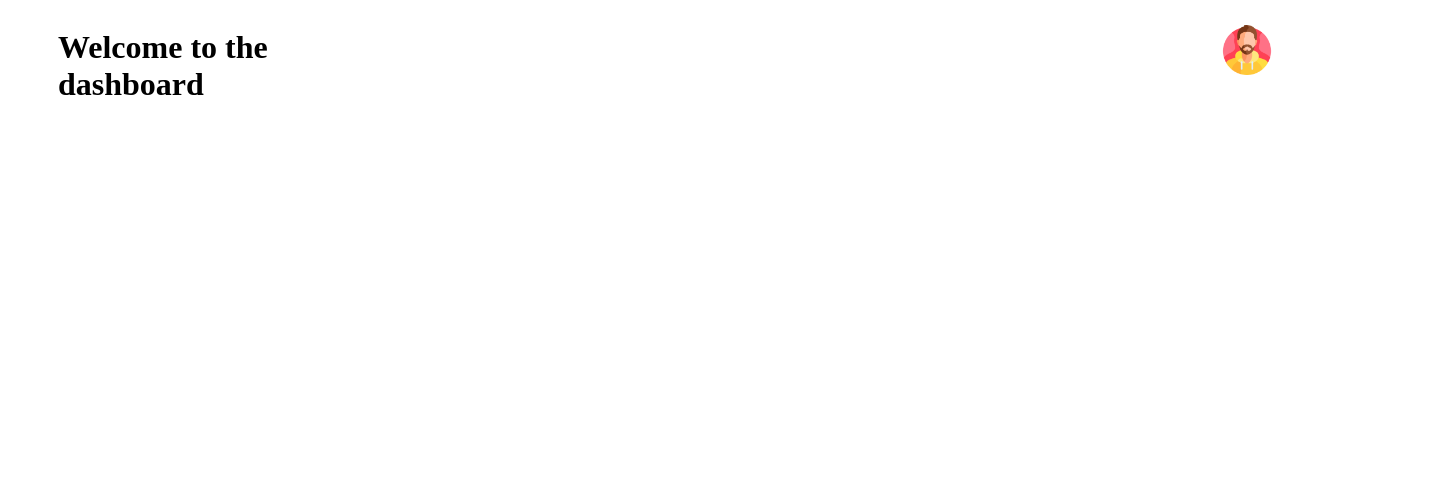
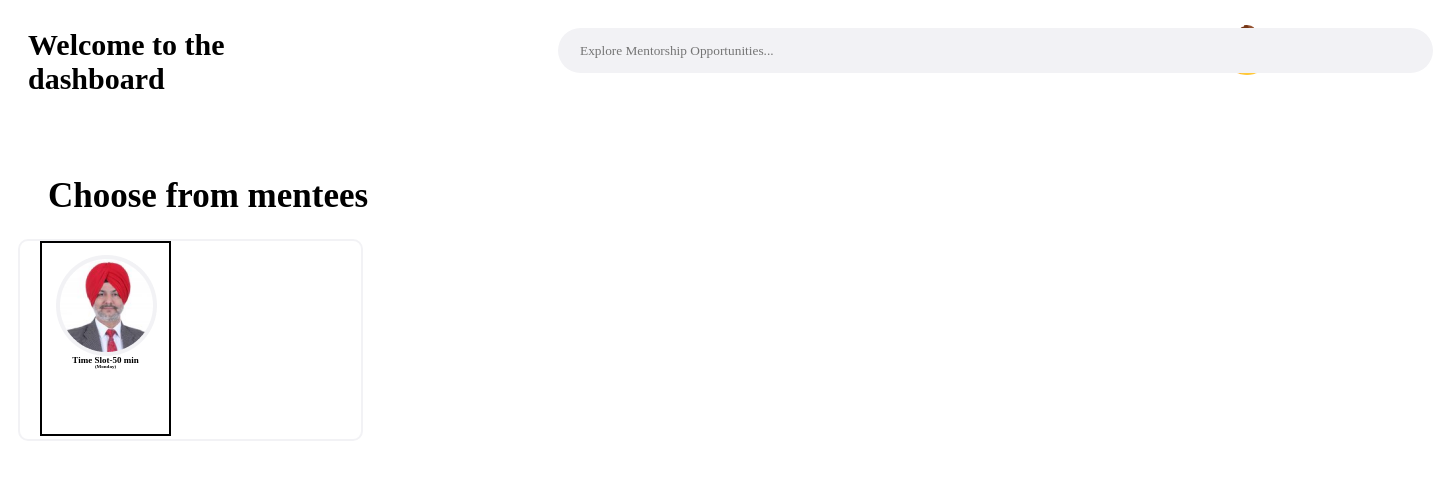
Before and after one commit to IC-XOrbit-07/SLIETConnect, a plain HTML site: page dashboard/final_dashboard.html in a window 1280 px wide. Shown: the whole page, 1433 px wide, since content can reach past the window. Drawn offline with Linux system fonts and the light colour scheme; a web font is replaced by a local one.

Commit message:
added mentees section

```diff
--- /dev/null
+++ b/dashboard/dashboard.js
@@ -0,0 +1,5 @@
+burger = document.querySelector('.burger')
+navbar  = document.querySelector('.navbar')
+burger.addEventListener('click',()=>{
+    navbar.classList.toggle('.testing-js-responsive');
+})
--- a/dashboard/dashboard_style.css
+++ b/dashboard/dashboard_style.css
@@ -8,22 +8,88 @@
   src: url("../Fonts/SourceSansPro-Bold.otf");
 }
 
+*{
+    font-family: apple_ui;
+}
+
 #user_icon{
     height: 50px;
     width: 50px;
-    margin-left: 900px;
+    margin-left: 70vw;
     margin-top: 17px;
 }
 
 
 #dashboard_welcome_message{
     font-family: apple_ui;
-    margin-left: 50px;
+    margin-left: 20px;
+    margin-top: 20px;
+    font-size: 30px;
+    font-weight: 600;
+    color: #000000;
 }
 
 #dashboard_top_container{
     display: flex;
     flex-direction: row;
+}
+
+
+
+#top-search-bar{
+    /*
+    margin-top: 10px;
+    font-family: system-ui, -apple-system, BlinkMacSystemFont, 'Segoe UI', Roboto, Oxygen, Ubuntu, Cantarell, 'Open Sans', 'Helvetica Neue', sans-serif;
+    font-size: 15px;   */
+    position: absolute;
+    width: 875px;
+    height: 45px;
+    border: 2px solid transparent;
+    border-radius: 24px;
+    margin-top: 20px;
+    margin-left: 550px;
+    padding-left: 20px;
+    background-color: #f2f2f5;
+}
+
+#mentee-container{
+    width: 341px;
+    height: 198px;
+    border-radius: 10px;
+    border: 2px solid #F2F2F5;
+    background: #FFF;
+    backdrop-filter: blur(10.300000190734863px);
+    margin-left: 10px;
+
+}
+
+#first_div{
+    display: flex;
+    flex-direction: column;
+    height: 191px;
+    width: 127px;
+    border: 2px solid black;
+    margin-left: 20px;
+}
+
+#first_div img{
+    margin-left: 14px;
+    margin-top: 12px;
+    height: 101px;
+    width: 101px;
+}
+
+
+
+#mentee_choose_slogan{
+    color: #000;
+    font-family: apple_ui;
+    font-size: 35px;
+    font-style: normal;
+    font-weight: 590;
+    line-height: normal;
+    margin-top: 50px;
+    margin-left: 40px;
 }
 
 
@@ -39,4 +105,18 @@
     #dashboard_welcome_message{
         margin-left: 10px;
     }
+
+    #top-search-bar{
+        width: 90vw;
+        height: 40px;
+        margin-left: 10px;
+        margin-top: 120px;
+
+    }
+
+    #mentee_choose_slogan{
+        font-size: 25px;
+        margin-left: 20px;
+        margin-top: 70px;
+    }
 }
--- a/dashboard/final_dashboard.html
+++ b/dashboard/final_dashboard.html
@@ -8,8 +8,26 @@
 </head>
 <body>
     <div id="dashboard_top_container">
-        <h1 id="dashboard_welcome_message">Welcome to the dashboard</h1>
+        <p id="dashboard_welcome_message">Welcome to the dashboard</p>
+        <input type="search" name="" id="top-search-bar"placeholder="Explore Mentorship Opportunities...">
         <img src="../images/user_icon.png" alt="" id="user_icon">
+    </div>
+
+    <div id="mentee_section">
+        <h1 id="mentee_choose_slogan">Choose from mentees</h1>
+        <div id="mentee-container">
+            <div id="first_div">
+                <img src="../images/prof_1.jpg" alt="">
+                <div style="display: flex; flex-direction: row; justify-content: center; align-items: center;">
+                    <div style="display: flex; flex-direction: column; justify-content: center; align-items: center;">
+                        <p style="font-size: 9px; font-weight: 900; margin-top: -1px;">Time Slot-50 min</p>
+                        <p style="font-size: 5px; font-weight: 900; margin-top: -10px;">(Monday)</p>
+                    </div>
+                </div>
+            </div>
+            <div id="second_div"></div>
+        </div>
+
     </div>
 </body>
 </html>
```
Also changed, not shown: images/Pinterest Design Navbar.png (added), images/dropdownarrow.png (added), images/pinterestLogo.png (added), images/prof_1.jpg (added), images/search-icon copy.png (added), images/search-icon.png (added), images/sliet_connect.png (added).
